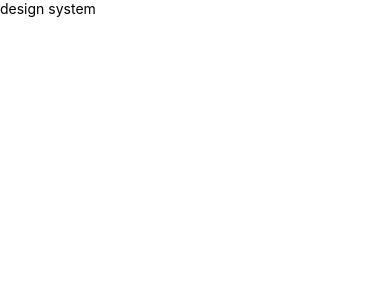
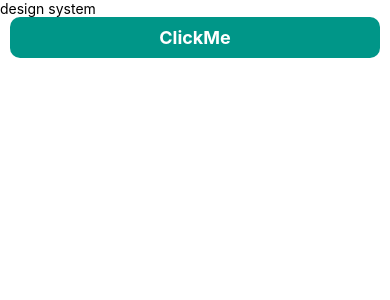
Before and after one commit to DariuDev/ApplicationDesignSystem, a React Native app: screen / in a window 390 px wide. Shown: the top 300 px of the page. Built offline with nearby package versions, Linux system fonts and the light colour scheme.

Commit message:
create custom Button & checkBox

```diff
--- a/App.js
+++ b/App.js
@@ -5,16 +5,58 @@ import {
   SafeAreaView,
   Text,
 } from 'react-native';
-
+import {Button} from "./src/components";
 
 const App = () => {
 
   return (
     <SafeAreaView >
      <Text>design system</Text>
+     <Button title='ClickMe' />
     </SafeAreaView>
   );
 };
 
 
 export default App;
+
+
+// import { StyleSheet, View } from "react-native";
+// import React,{ useState } from "react";
+// import {CheckBox} from "./src/components";
+
+
+// export default function App() {
+// 	const [music, setMusic] = useState(false);
+// 	const [dancing, setDancing] = useState(false);
+// 	const [reading, setReading] = useState(false);
+
+// 	return (
+// 		<View style={styles.container}>
+// 			<CheckBox
+// 				onPress={() => setMusic(!music)}
+// 				title="Music"
+// 				isChecked={music}
+// 			/>
+// 			<CheckBox
+// 				onPress={() => setDancing(!dancing)}
+// 				title="Dancing"
+// 				isChecked={dancing}
+// 			/>
+// 			<CheckBox
+// 				onPress={() => setReading(!reading)}
+// 				title="Reading"
+// 				isChecked={reading}
+// 			/>
+// 		</View>
+// 	);
+// 	}
+
+// const styles = StyleSheet.create({
+// 	container: {
+// 		flex: 1,
+// 		backgroundColor: "#fff",
+// 		justifyContent: "center",
+// 		alignItems: "center",
+// 	},
+// });
--- a/package.json
+++ b/package.json
@@ -11,7 +11,8 @@
   },
   "dependencies": {
     "react": "17.0.2",
-    "react-native": "0.68.2"
+    "react-native": "0.68.2",
+    "react-native-vector-icons": "^9.1.0"
   },
   "devDependencies": {
     "@babel/core": "^7.18.5",
--- /dev/null
+++ b/src/components/Button/Button.js
@@ -0,0 +1,16 @@
+import React from 'react';
+import { Text, Pressable, View } from 'react-native';
+ import { styles } from './styles';
+
+
+const Button = ({ onPress=()=>{}, title, styleText = {}, styleBtton = {} }) => {
+    return (
+        // <View>
+            <Pressable onPress={onPress} style={[ styles.btn,{...styleBtton}]}>
+                <Text style={[ styles.txt,{...styleText}]}>{title}</Text>
+            </Pressable>
+        // </View>
+
+    )
+}
+export default Button;
--- /dev/null
+++ b/src/components/Button/index.js
@@ -0,0 +1,2 @@
+import Button from "./Button";
+export default Button;
--- /dev/null
+++ b/src/components/Button/styles.js
@@ -0,0 +1,22 @@
+import {  StyleSheet } from 'react-native';
+
+const styles = StyleSheet.create({
+    // ...
+    btn: {
+      elevation: 8,
+      backgroundColor: "#009688",
+      borderRadius: 10,
+      paddingVertical: 10,
+      paddingHorizontal: 12,
+      marginHorizontal:10,
+    },
+    txt: {
+      fontSize: 18,
+      color: "#fff",
+      fontWeight: "bold",
+      alignSelf: "center",
+    //   textTransform: "uppercase"
+    }
+  });
+
+export {styles};
--- /dev/null
+++ b/src/components/Checkbox/CheckBox.js
@@ -0,0 +1,25 @@
+import { Pressable, Text, View } from "react-native";
+import React from "react";
+import MaterialIcons from 'react-native-vector-icons/MaterialIcons';
+import { styles } from "./styles";
+
+const CheckBox = ({ title, isChecked, onPress, size=24, colorCheck='red', textColor='green', iconRight = true }) => {
+    const iconName = isChecked ?
+        "check-box" : "check-box-outline-blank";
+
+    return (
+        <View style={[styles.container,iconRight?{ justifyContent: "flex-end"}:{ justifyContent: "flex-start",}]}>
+            <Pressable onPress={onPress} >
+                <View style={{flexDirection:'row',justifyContent:'space-between',  alignItems: "center",}}>
+                    {!iconRight && <MaterialIcons  name={iconName} size={size} color={colorCheck} />}
+                    <Text style={[styles.title, { color: textColor }]}>{title}</Text>
+                    {iconRight && <MaterialIcons  name={iconName} size={size} color={colorCheck} />}
+                </View>
+
+            </Pressable>
+
+        </View>
+    );
+};
+
+export default CheckBox;
--- /dev/null
+++ b/src/components/Checkbox/index.js
@@ -0,0 +1,2 @@
+import CheckBox from "./CheckBox";
+export default CheckBox;
--- /dev/null
+++ b/src/components/Checkbox/styles.js
@@ -0,0 +1,20 @@
+import {  StyleSheet } from 'react-native';
+
+const styles = StyleSheet.create({
+    container: {
+        // justifyContent: "flex-start",
+        flexDirection: "row",
+        alignItems: "center",
+        width: 150,
+        marginTop: 5,
+        marginHorizontal: 5,
+    },
+    title: {
+        fontSize: 16,
+        color: "#000",
+        marginLeft: 5,
+        fontWeight: "600",
+    },
+});
+
+export {styles};
--- /dev/null
+++ b/src/components/index.js
@@ -0,0 +1,4 @@
+export {default as Button} from './Button';
+export {default as CheckBox} from './Checkbox';
+// export {default as Input} from './Input';
+// export {default as RadioButton} from './RadioButton';
```
Also changed, not shown: 19 other files (tests, documents, lock files or other folders).
